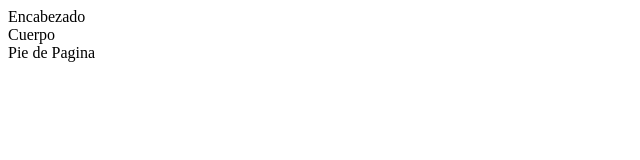
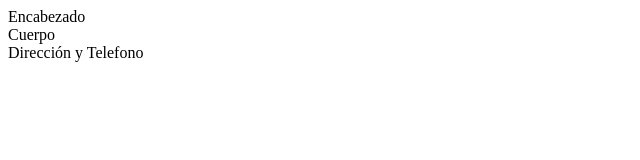
Before and after one commit to Erika63/reservation, a plain HTML site: page index.html in a window 1280 px wide. Shown: the full height of the page, 0-640 px from the left. Drawn offline with Linux system fonts and the light colour scheme.

Commit message:
Update index.html

```diff
--- a/index.html
+++ b/index.html
@@ -17,7 +17,7 @@
     </section>
 
     <footer>
-        Pie de Pagina
+        Dirección y Telefono
     </footer>
 
 </body>
```
